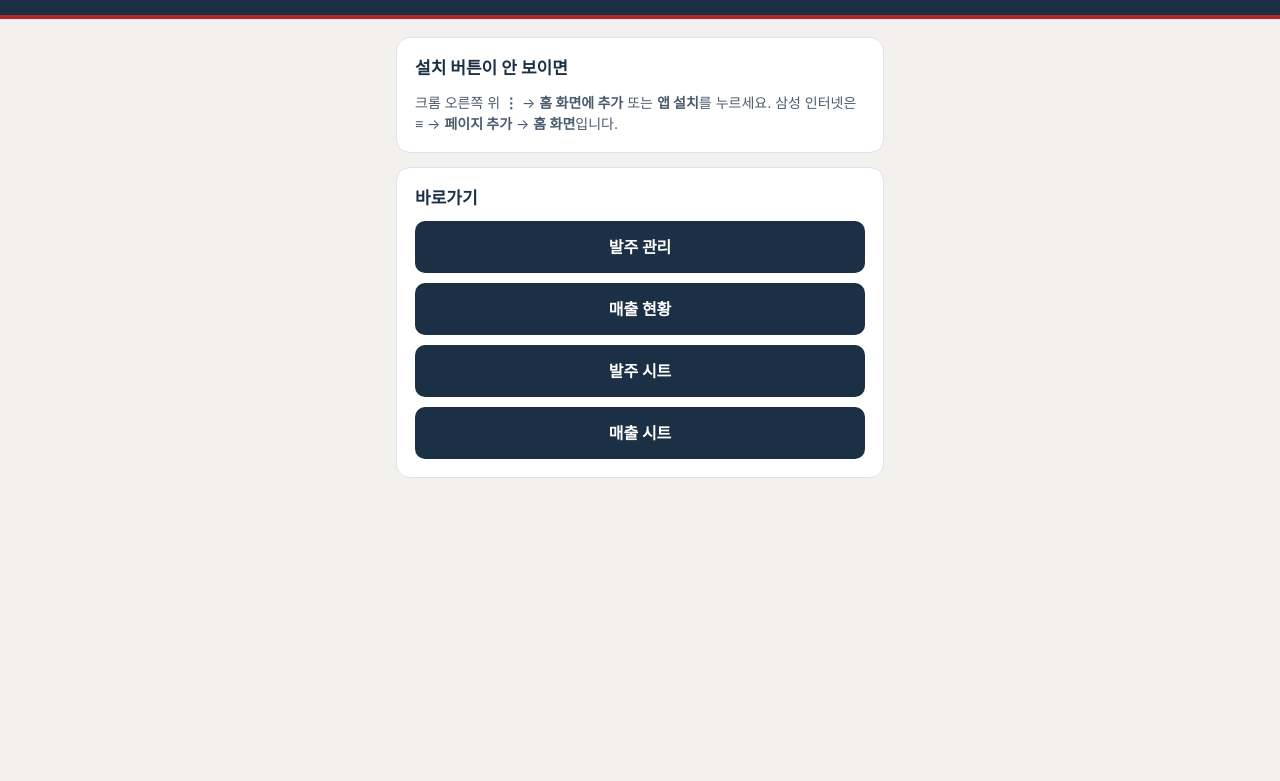
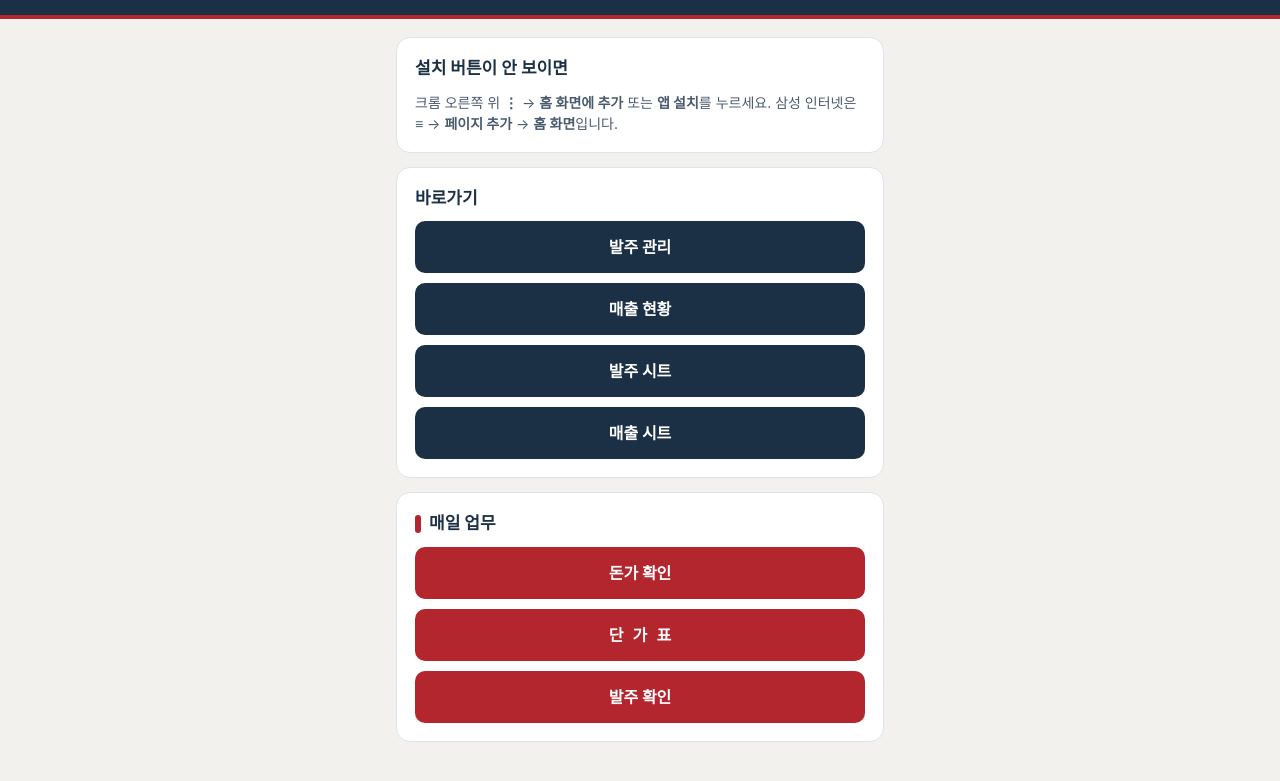
Before and after one commit to HanJin-BBang/misochan-admin, a plain HTML site: page index.html in a window 1280 px wide. Shown: the part 71-852 px from the top of the page. Before the commit the page ends 800 px from the top, so only its background shows below. Drawn offline with Linux system fonts and the light colour scheme.

Commit message:
Add files via upload

```diff
--- a/index.html
+++ b/index.html
@@ -19,6 +19,7 @@ main{max-width:520px;margin:0 auto;padding:18px 16px 32px}
 .card h2{font-size:17px;margin:0 0 10px}
 a.btn,button{display:flex;align-items:center;justify-content:center;width:100%;min-height:52px;border:0;border-radius:10px;background:var(--navy);color:#fff;font:inherit;font-weight:700;text-decoration:none;margin-top:10px;cursor:pointer}
 button{background:var(--red)}
+a.btn.accent{background:var(--red)}.spread{letter-spacing:0.578em;margin-right:-0.578em}.daily h2{display:flex;align-items:center;gap:8px}.daily h2::before{content:'';width:6px;height:18px;border-radius:3px;background:var(--red)}
 </style>
 </head>
 <body>
@@ -35,6 +36,12 @@ button{background:var(--red)}
     <a class="btn" href="https://docs.google.com/spreadsheets/d/1G_iKr8XkUWeYRRVMN7zWFcl-WRHNEkonzWiHpeTZ-mI/edit">발주 시트</a>
     <a class="btn" href="https://docs.google.com/spreadsheets/d/11GAtnElvit1TVcc--nU4ROfWAEOarHRLWIIgOyagfug/edit">매출 시트</a>
   </section>
+  <section class="card daily">
+    <h2>매일 업무</h2>
+    <a class="btn accent" href="https://script.google.com/macros/s/AKfycbwOBoLPPE7fk9e5bdQHj8zpLCisCr0vZYzAzQ9dkR6TTlxgp-8bjwcOrkQ0MiEtIjYX/exec?view=ranges&amp;focus=pork">돈가 확인</a>
+    <a class="btn accent" href="https://script.google.com/macros/s/AKfycbwv-opC60PwG_N9WH0kFmileX8VfR1lJ00gyh4XbvBNID2MS-RV6sJFvg3eeoGoVwqKGg/exec?view=promo"><span class="spread">단가표</span></a>
+    <a class="btn accent" href="https://script.google.com/macros/s/AKfycbwv-opC60PwG_N9WH0kFmileX8VfR1lJ00gyh4XbvBNID2MS-RV6sJFvg3eeoGoVwqKGg/exec?view=today">발주 확인</a>
+  </section>
 </main>
 <script>
 'use strict';
--- a/sw.js
+++ b/sw.js
@@ -1,4 +1,4 @@
-const CACHE='misochan-admin-v2';
+const CACHE='misochan-admin-v5';
 const SHELL=['./','./index.html','./manifest.json','./admin-192.png','./admin-512.png'];
 self.addEventListener('install',e=>{e.waitUntil(caches.open(CACHE).then(c=>c.addAll(SHELL)).then(()=>self.skipWaiting()));});
 self.addEventListener('activate',e=>{e.waitUntil(caches.keys().then(ks=>Promise.all(ks.filter(k=>k!==CACHE).map(k=>caches.delete(k)))).then(()=>self.clients.claim()));});
```
